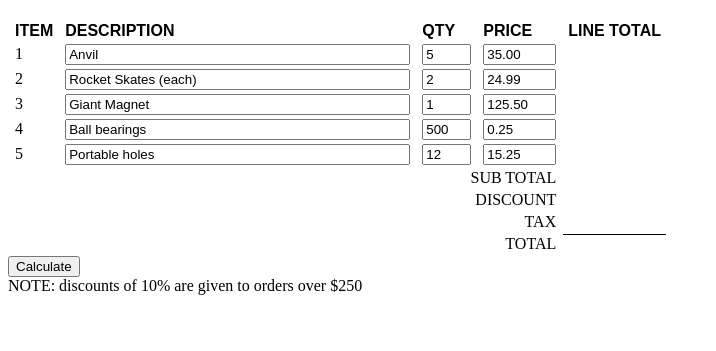
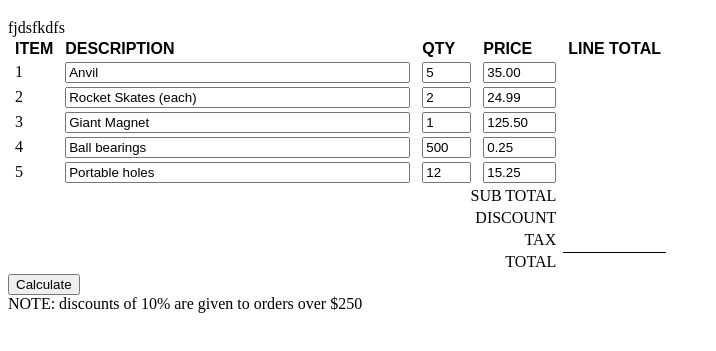
Before and after one commit to jasnoordhanoa/MDIA--2294-Assignment-1, a plain HTML site: page asmt1/index.html in a window 1280 px wide. Shown: the part 61-412 px from the top of the page, without its empty margins (0-716 px from the left). Drawn offline with Linux system fonts and the light colour scheme.

Commit message:
Update index.html

```diff
--- a/asmt1/index.html
+++ b/asmt1/index.html
@@ -24,7 +24,7 @@
 
 <!--This is the header for the calculator-->
 <h1>Invoice Calculator</h1>
-
+fjdsfkdfs
 <table>
 	<thead>
 		<tr>
```
